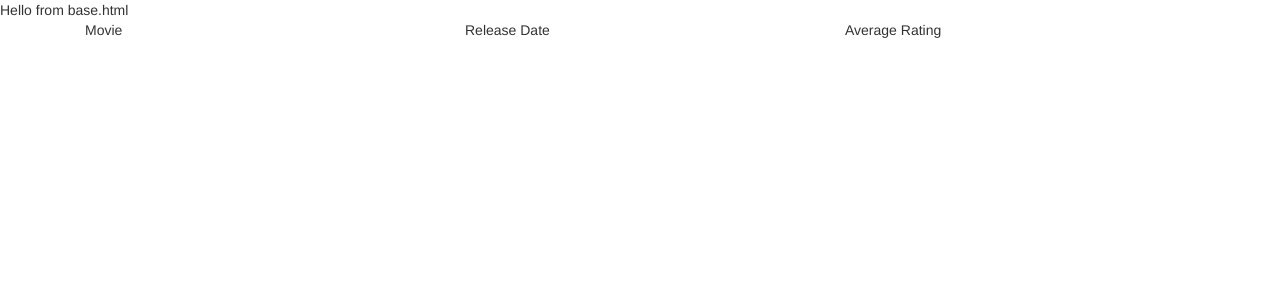
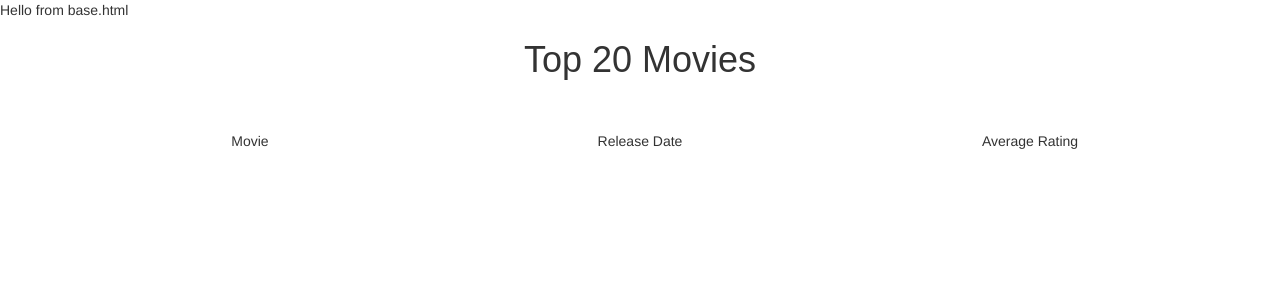
Before and after one commit to Cuddlemuffin007/movie_review_app, a Django app: page / in a window 1280 px wide. Shown: the top 300 px of the page. Run offline with Django 3.2, Linux system fonts and the light colour scheme; data that the repository does not hold is empty; parts of the project's set-up code (start-up, migrations or seed data) failed here and were passed over; some libraries are stand-ins or nearby versions.

Commit message:
added user views and updated movie view content

```diff
--- a/movieratings/urls.py
+++ b/movieratings/urls.py
@@ -15,10 +15,11 @@ Including another URLconf
 """
 from django.conf.urls import url
 from django.contrib import admin
-from mr_app.views import index_view, movie_view
+from mr_app.views import index_view, movie_view, rater_view
 
 urlpatterns = [
     url(r'^admin/', admin.site.urls),
     url(r'^$', index_view),
-    url(r'^(\d+)$', movie_view)
+    url(r'^(\d+)$', movie_view),
+    url(r'^rater/(\d+)$', rater_view)
 ]
--- a/mr_app/models.py
+++ b/mr_app/models.py
@@ -8,7 +8,7 @@ class Rater(models.Model):
     zipcode = models.CharField(max_length=5)
 
     def __str__(self):
-        return "User {} {}{}".format(self.pk, self.age, self.sex)
+        return "{} {}{}".format(self.pk, self.age, self.sex)
 
 
 class Movie(models.Model):
--- /dev/null
+++ b/mr_app/static/main.css
@@ -0,0 +1,18 @@
+#top_movies {
+    text-align: center;
+    font-family: sans-serif;
+    padding-bottom: 1em;
+}
+
+.row {
+    text-align: center;
+    padding: 5px 0;
+}
+
+.content:last-child {
+    margin-bottom: 3em;
+}
+
+.movie_title {
+    text-align: left;
+}
--- a/mr_app/templates/base.html
+++ b/mr_app/templates/base.html
@@ -1,14 +1,19 @@
+{% load staticfiles %}
+
 <!DOCTYPE html>
 <html lang="en">
 <head>
     <meta charset="UTF-8">
     <title>{% block title %}{% endblock %}</title>
     <link href="https://maxcdn.bootstrapcdn.com/bootstrap/3.3.6/css/bootstrap.min.css" rel="stylesheet" integrity="sha384-1q8mTJOASx8j1Au+a5WDVnPi2lkFfwwEAa8hDDdjZlpLegxhjVME1fgjWPGmkzs7" crossorigin="anonymous">
+    <link href="{% static 'main.css' %}" rel="stylesheet">
 </head>
 <body>
 Hello from base.html
-<div class="content container">
-    {% block content %}{% endblock %}
+<div class="container">
+    <div class="content">
+        {% block content %}{% endblock %}
+    </div>
 </div>
 
 <script src="https://maxcdn.bootstrapcdn.com/bootstrap/3.3.6/js/bootstrap.min.js" integrity="sha384-0mSbJDEHialfmuBBQP6A4Qrprq5OVfW37PRR3j5ELqxss1yVqOtnepnHVP9aJ7xS" crossorigin="anonymous"></script>
--- a/mr_app/templates/index.html
+++ b/mr_app/templates/index.html
@@ -3,16 +3,16 @@
 {% block title %}Top 20{% endblock %}
 
 {% block content %}
-    <div class="row" style="margin: 0 auto;">
+    <h1 id="top_movies">Top 20 Movies</h1>
+    <div class="row">
         <div class="col-md-4">Movie</div>
         <div class="col-md-4">Release Date</div>
         <div class="col-md-4">Average Rating</div>
     </div>
     {% for movie in top20 %}
-        <br>
         <a href={{ movie.pk }}>
-            <div class="row" style="margin: 0 auto;">
-                <div class="col-md-4">{{ movie }}</div>
+            <div class="row movies">
+                <div class="col-md-4 movie_title">{{ movie }}</div>
                 <div class="col-md-4">{{ movie.release_date }}</div>
                 <div class="col-md-4">{{ movie.avg_rating}}</div>
             </div>
--- a/mr_app/templates/movie.html
+++ b/mr_app/templates/movie.html
@@ -6,7 +6,7 @@
     <div><a href={{ movie.url }}>{{ movie.title }}</a> Average Rating: {{ movie.avg_rating }}</div>
     {% for rating in ratings %}
         <div>
-            {{ rating.rater }}<br>
+            <a href="rater/{{ rating.rater.pk }}">User: {{ rating.rater }}</a><br>
             Rating: {{ rating.rating }}
         </div><br>
     {% endfor %}
--- a/mr_app/views.py
+++ b/mr_app/views.py
@@ -11,6 +11,16 @@ def movie_view(request, re_capture):
     movie = Movie.objects.get(pk=re_capture)
     movie_ratings = Rating.objects.filter(movie=movie.pk)
 
-    return render(request, 'movie.html', {'movie': movie,
-                                          'ratings': movie_ratings
-                                          })
+    return render(request, 'movie.html', {
+                                        'movie': movie,
+                                        'ratings': movie_ratings
+    })
+
+def rater_view(request, re_capture):
+    rater = Rater.objects.get(pk=re_capture)
+    rater_movies = Rating.objects.filter(rater=rater.pk)
+
+    return render(request, 'rater.html', {
+                                        'rater': rater,
+                                        'rater_movies' : rater_movies
+    })
```
Also changed, not shown: mr_app/templates/rater.html (added, +19 -0 lines).
